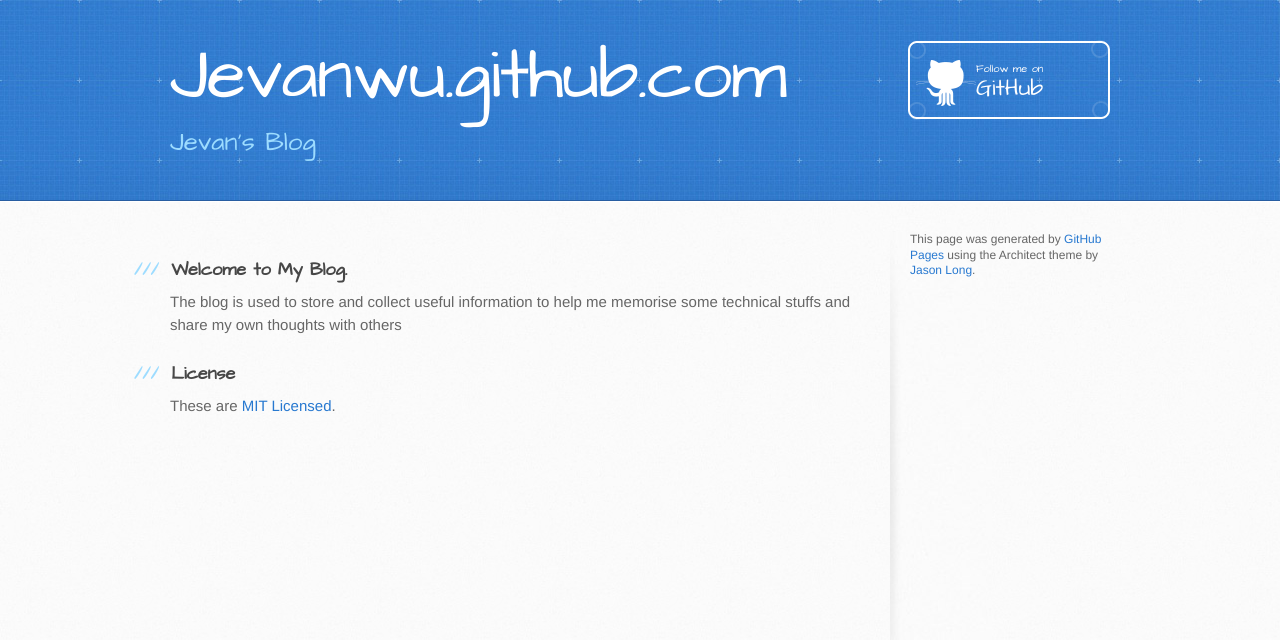
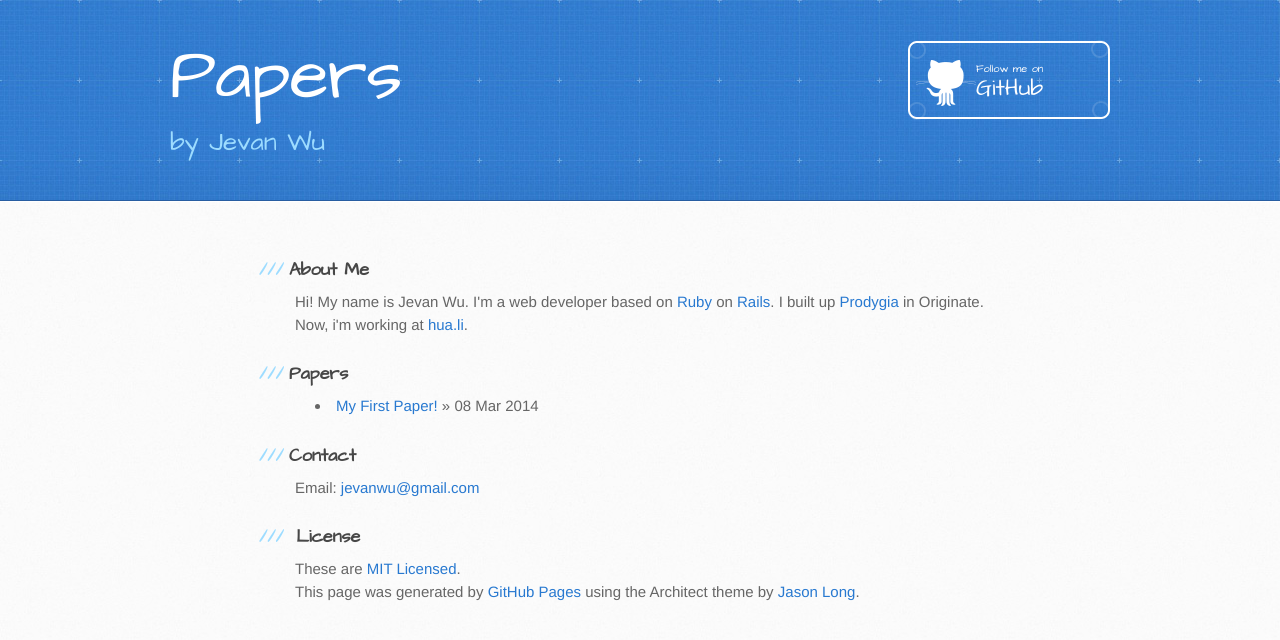
Before and after one commit to JevanWu/jevanwu.github.io, a Jekyll site: the page built from index.html, in a window 1280 px wide. Shown: the top 640 px of the page. Built offline with Jekyll 4.4.1, drawn with Linux system fonts in a browser that asks for light colours; Markdown is read by kramdown in place of the engine named in the settings.

Commit message:
[feature] redesign and re-build the blog pages

```diff
--- a/_layouts/default.html
+++ b/_layouts/default.html
@@ -1,44 +1,44 @@
 <!DOCTYPE html>
 <html>
-    <head>
-        <meta charset="utf-8">
-        <meta http-equiv="X-UA-Compatible" content="IE=edge,chrome=1">
-        <title>{{ page.title }}</title>
-        <meta name="viewport" content="width=device-width">
+  <head>
+    <meta charset='utf-8'>
+    <meta http-equiv="X-UA-Compatible" content="chrome=1">
+    <meta name="viewport" content="width=device-width, initial-scale=1, maximum-scale=1">
+    <link href='https://fonts.googleapis.com/css?family=Architects+Daughter' rel='stylesheet' type='text/css'>
+    <link rel="stylesheet" type="text/css" href="/stylesheets/stylesheet.css" media="screen" />
+    <link rel="stylesheet" type="text/css" href="stylesheets/pygment_trac.css" media="screen" />
+    <link rel="stylesheet" type="text/css" href="stylesheets/print.css" media="print" />
 
-        <!-- syntax highlighting CSS -->
-        <link rel="stylesheet" href="/css/syntax.css">
+    <!--[if lt IE 9]>
+    <script src="//html5shiv.googlecode.com/svn/trunk/html5.js"></script>
+    <![endif]-->
 
-        <!-- Custom CSS -->
-        <link rel="stylesheet" href="/css/main.css">
+    <title>JevanWu's Blog</title>
+  </head>
 
-    </head>
-    <body>
+  <body>
+    <header>
+      <div class="inner">
+        <h1>Papers</h1>
+        <h2>by Jevan Wu</h2>
+        <a href="https://github.com/JevanWu" class="button"><small>Follow me on</small>GitHub</a>
+      </div>
+    </header>
 
-        <div class="site">
-          <div class="header">
-            <h1 class="title"><a href="/">{{ site.name }}</a></h1>
-            <a class="extra" href="/">home</a>
-          </div>
+    <div id="content-wrapper">
+      <div class="inner clearfix">
+        <section id="main-content">
+          {{ content }}
+        </section>
 
-          {{ content }}
+        <!-- <aside id="sidebar"> -->
 
-          <div class="footer">
-            <div class="contact">
-              <p>
-                Your Name<br />
-                What You Are<br />
-                you@example.com
-              </p>
-            </div>
-            <div class="contact">
-              <p>
-                <a href="https://github.com/yourusername">github.com/yourusername</a><br />
-                <a href="https://twitter.com/yourusername">twitter.com/yourusername</a><br />
-              </p>
-            </div>
-          </div>
-        </div>
 
-    </body>
+        <!--   <p>This page was generated by <a href="https://pages.github.com">GitHub Pages</a> using the Architect theme by <a href="https://twitter.com/jasonlong">Jason Long</a>.</p> -->
+        <!-- </aside> -->
+      </div>
+    </div>
+
+
+  </body>
 </html>
--- a/index.html
+++ b/index.html
@@ -1,52 +1,19 @@
-<!DOCTYPE html>
-<html>
-  <head>
-    <meta charset='utf-8'>
-    <meta http-equiv="X-UA-Compatible" content="chrome=1">
-    <meta name="viewport" content="width=device-width, initial-scale=1, maximum-scale=1">
-    <link href='https://fonts.googleapis.com/css?family=Architects+Daughter' rel='stylesheet' type='text/css'>
-    <link rel="stylesheet" type="text/css" href="stylesheets/stylesheet.css" media="screen" />
-    <link rel="stylesheet" type="text/css" href="stylesheets/pygment_trac.css" media="screen" />
-    <link rel="stylesheet" type="text/css" href="stylesheets/print.css" media="print" />
+---
+layout: default
+---
+<h3><a name="welcome-to-my-blog" class="anchor" href="#welcome-to-my-blog"><span class="octicon octicon-link"></span></a>About Me</h3>
+<p>Hi! My name is Jevan Wu. I'm a web developer based on <a href="https://www.ruby-lang.org/en/">Ruby</a> on <a href="http://rubyonrails.org/">Rails</a>. I built up <a href="http://www.prodygia.com">Prodygia</a> in Originate. Now, i'm working at <a href="http://hua.li"> hua.li</a>.
 
-    <!--[if lt IE 9]>
-    <script src="//html5shiv.googlecode.com/svn/trunk/html5.js"></script>
-    <![endif]-->
+<h3>Papers</h3>
+  <ul>
+    {% for post in site.posts %}
+      <li><a href="{{ post.url }}">{{ post.title }}</a> &raquo; <span>{{ post.date | date_to_string }}</span> </li>
+    {% endfor %}
+  </ul>
 
-    <title>Jevanwu.github.com by JevanWu</title>
-  </head>
+<h3>Contact</h3>
+  <p>Email: <a href="mailto:jevanwu@gmail.com">jevanwu@gmail.com</p>
 
-  <body>
-    <header>
-      <div class="inner">
-        <h1>Jevanwu.github.com</h1>
-        <h2>Jevan&#39;s Blog</h2>
-        <a href="https://github.com/JevanWu" class="button"><small>Follow me on</small>GitHub</a>
-      </div>
-    </header>
-
-    <div id="content-wrapper">
-      <div class="inner clearfix">
-        <section id="main-content">
-          <h3>
-<a name="welcome-to-my-blog" class="anchor" href="#welcome-to-my-blog"><span class="octicon octicon-link"></span></a>Welcome to My Blog.</h3>
-
-<p>The blog is used to store and collect useful information to help me memorise some technical stuffs and share my own thoughts with others</p>
-
-<h3>
-<a name="license" class="anchor" href="#license"><span class="octicon octicon-link"></span></a>License</h3>
-
-<p>These are <a href="http://opensource.org/licenses/mit-license.php">MIT Licensed</a>.</p>
-        </section>
-
-        <aside id="sidebar">
-
-
-          <p>This page was generated by <a href="https://pages.github.com">GitHub Pages</a> using the Architect theme by <a href="https://twitter.com/jasonlong">Jason Long</a>.</p>
-        </aside>
-      </div>
-    </div>
-
-
-  </body>
-</html>
+<h3> <a name="license" class="anchor" href="#license"><span class="octicon octicon-link"></span></a>License</h3>
+  <p>These are <a href="http://opensource.org/licenses/mit-license.php">MIT Licensed</a>.</br>
+  This page was generated by <a href="https://pages.github.com">GitHub Pages</a> using the Architect theme by <a href="https://twitter.com/jasonlong">Jason Long</a>.</p>
--- a/stylesheets/stylesheet.css
+++ b/stylesheets/stylesheet.css
@@ -102,7 +102,8 @@ header h2 {
 
 #main-content {
   width: 690px;
-  float: left;
+  /* float: left; */
+  margin: 0 auto;
 }
 
 #main-content img {
```
Also changed, not shown: _posts/2014-03-08-welcome-to-my-blog.markdown (+2 -17 lines), 2 other files.
